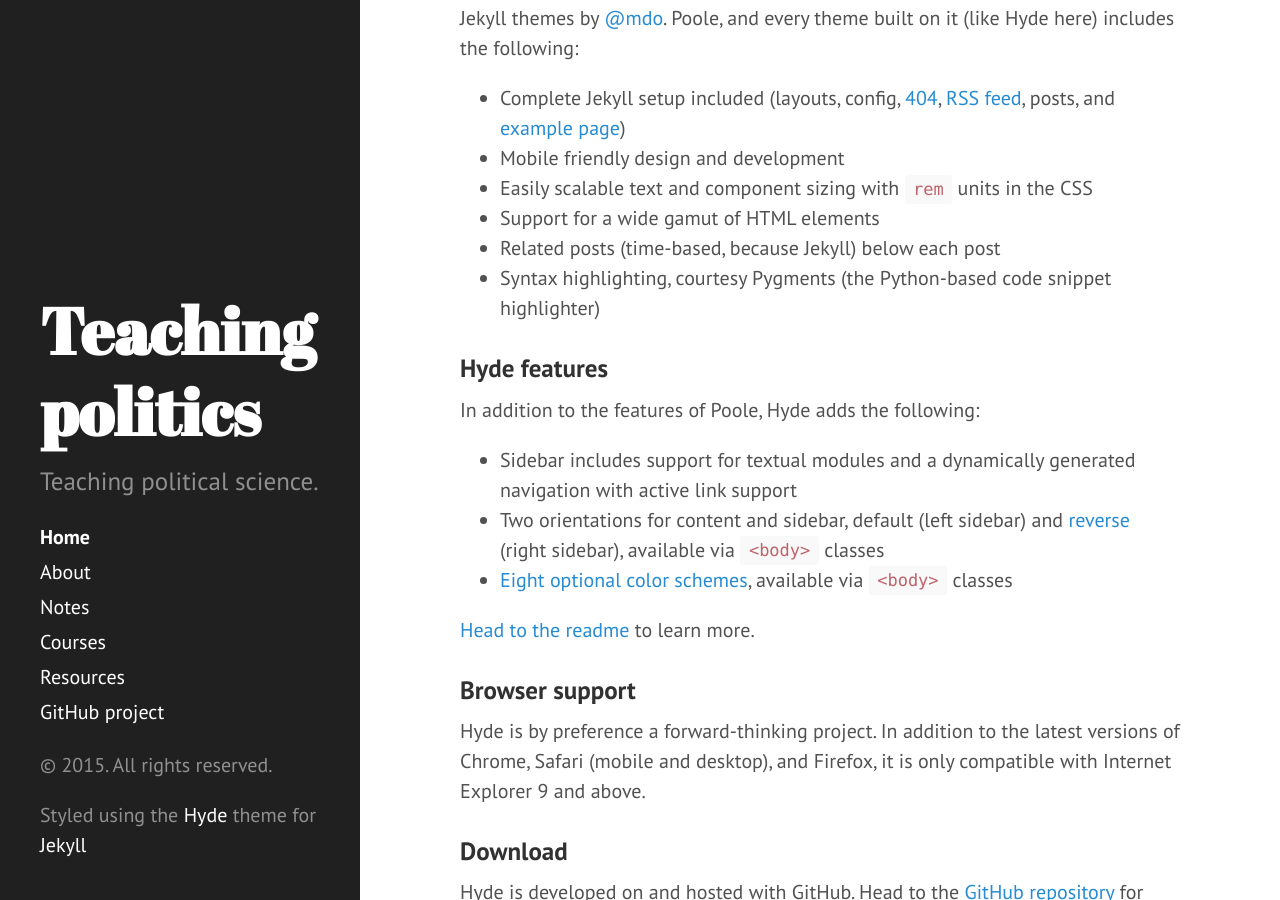
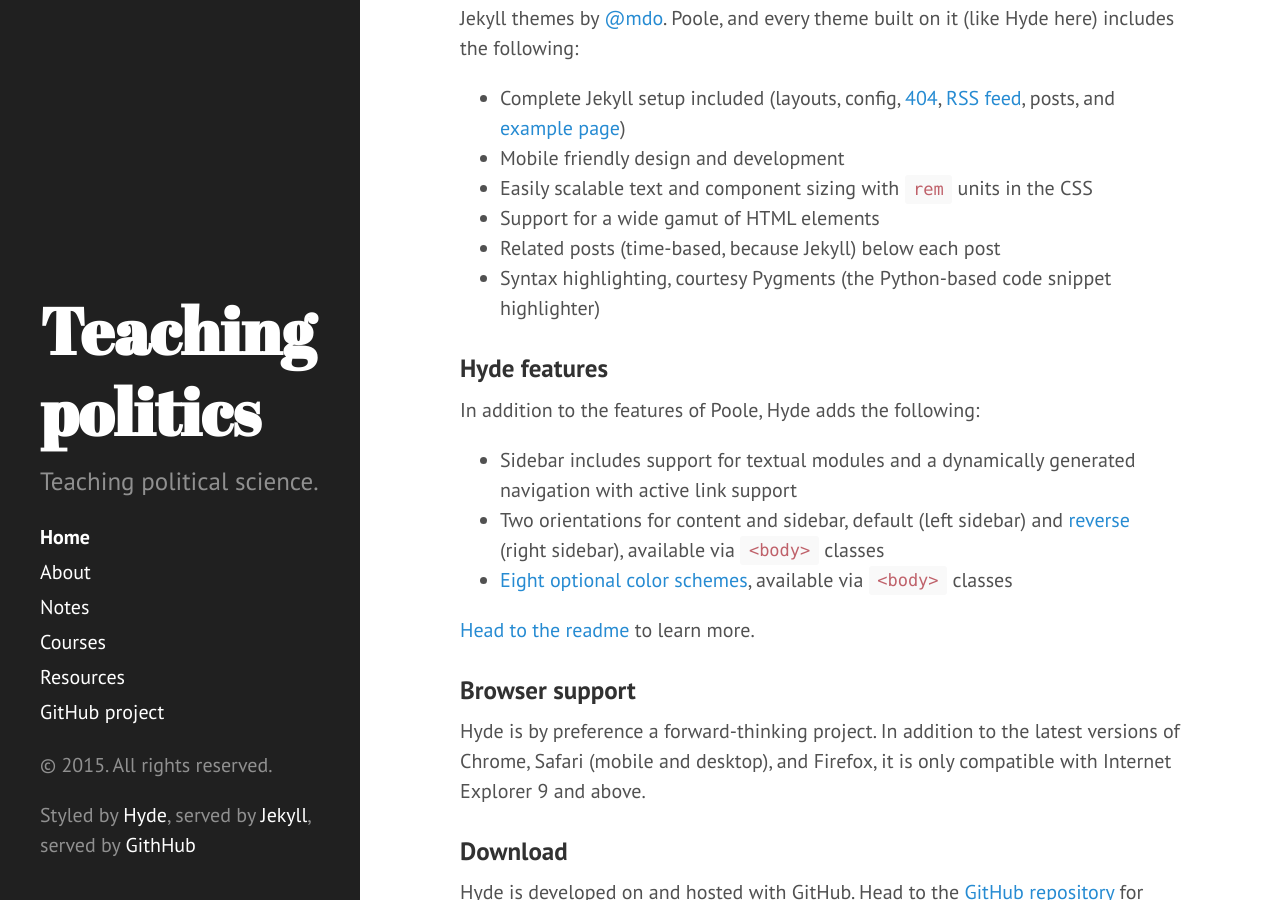
Before and after one commit to teaching-politics/teaching-politics.github.io, a Jekyll site: the page built from index.html, in a window 1280 px wide and 900 px high, scrolled down 548 px. Built offline with Jekyll 4.4.1, drawn with Linux system fonts in a browser that asks for light colours; Markdown is read by kramdown in place of the engine named in the settings; the list of posts is cut into pages by our own code.

Commit message:
Update sidebar.html
Added link to GitHub, reworded the paragraph.

```diff
--- a/_includes/sidebar.html
+++ b/_includes/sidebar.html
@@ -30,6 +30,6 @@
     </nav>
 
     <p>&copy; {{ site.time | date: '%Y' }}. All rights reserved.</p>
-    <p>Styled using the <a href="http://hyde.getpoole.com/">Hyde</a> theme for <a href="http://jekyllrb.com/">Jekyll</a></p>
+    <p>Styled by <a href="http://hyde.getpoole.com/">Hyde</a>, served by <a href="http://jekyllrb.com/">Jekyll</a>, served by <a href="http://github.com">GithHub</a></p>
   </div>
 </div>
```
